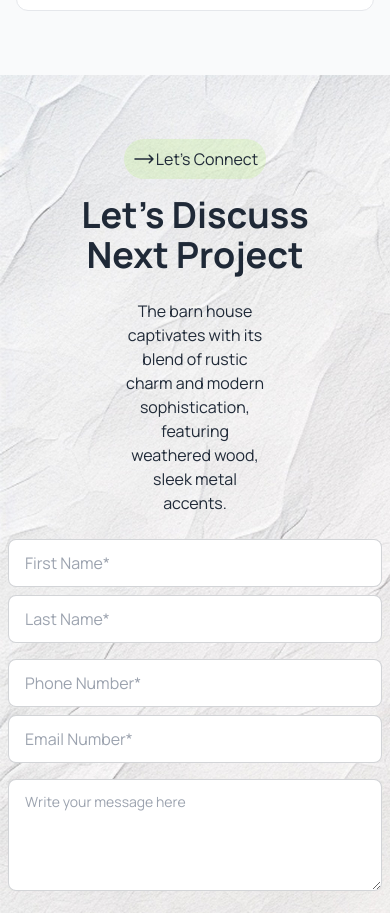
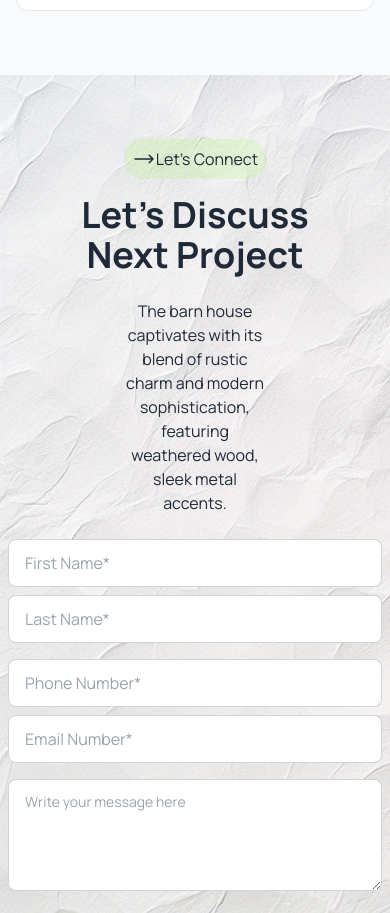
Before and after one commit to maqsuda/Rinterio_Website, a plain HTML site: page index.html in a window 390 px wide. Shown: the part 7821-8734 px from the top of the page. Drawn offline with nearby package versions, Linux system fonts and the light colour scheme.

Commit message:
update responsive done

```diff
--- a/index.html
+++ b/index.html
@@ -393,7 +393,7 @@
 </div>
 <!-- ---------------------------------Discuss Next Projects---------------------- -->
 
-<div class="mt-16 pt-16 w-90%" style="background-image: url(./images/bg.jpg);">
+<div class="mt-16 pt-16 bg-cover bg-no-repeat" style="background-image: url(./images/bg.jpg); ">
         <div class="mx-auto px-20 text-center justify-center">
         <button class="flex m-auto bg-[#ABEF5F33] rounded-full p-2 mb-4 "><svg xmlns="http://www.w3.org/2000/svg" fill="none" viewBox="0 0 24 24" stroke-width="1.5" stroke="currentColor" class="size-6">
           <path stroke-linecap="round" stroke-linejoin="round" d="M17.25 8.25 21 12m0 0-3.75 3.75M21 12H3" />
```
